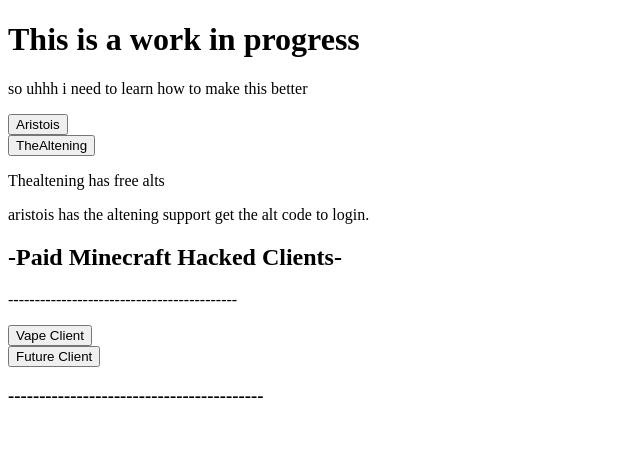
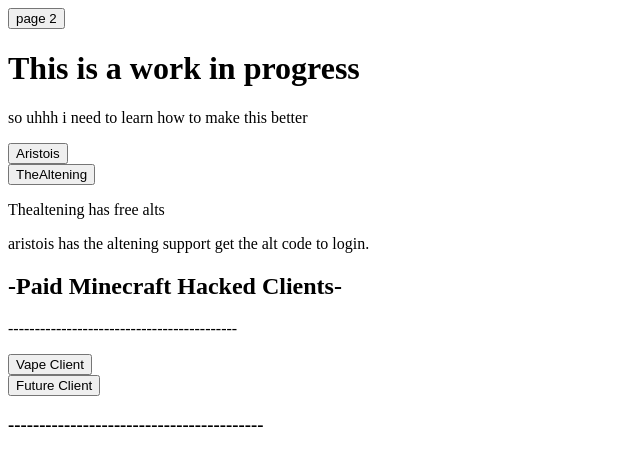
Before and after one commit to ANOMALY00/08B, a plain HTML site: page index.html in a window 1280 px wide. Shown: the whole page, without its empty margins (0-640 px from the left). Drawn offline with Linux system fonts and the light colour scheme.

Commit message:
Update index.html

```diff
--- a/index.html
+++ b/index.html
@@ -3,6 +3,10 @@
 <body>
 
   <title> Hub </title>
+
+	   <form>
+      <input type="button" onclick="window.location.href='https://anomaly00.github.io/08B/suckmydic.html';" value="page 2" />
+    </form>
 
  <h1> This is a work in progress </h1>
 
```
